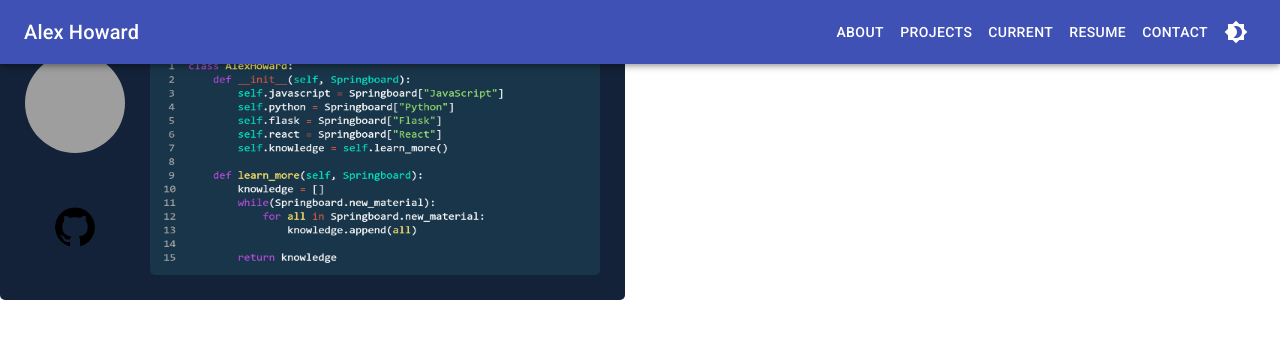
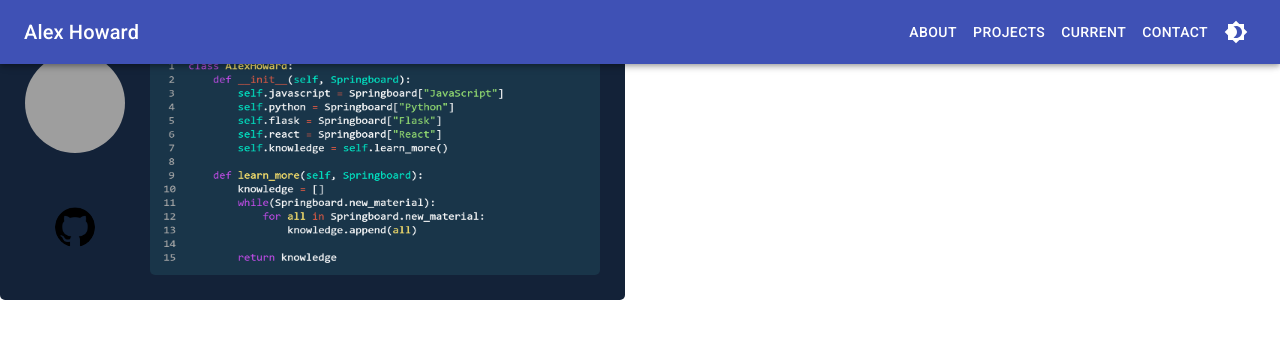
Before and after one commit to Alex-M-Howard/portfolio-react, a Next.js app: page /testing in a window 1280 px wide. Shown: the top 338 px of the page. Built offline with nearby package versions, Linux system fonts and the light colour scheme; grey boxes are pictures that could not be loaded.

Commit message:
Removed resume

```diff
--- a/src/components/NavBar.js
+++ b/src/components/NavBar.js
@@ -18,7 +18,7 @@ import Button from '@mui/material/Button';
 import {Link} from 'react-scroll';
 
 const drawerWidth = 240;
-const navItems = ['About', 'Projects', 'Current', 'Resume', 'Contact'];
+const navItems = ['About', 'Projects', 'Current', 'Contact'];
 
 export default function DrawerAppBar(props) {
   const { window, onThemeToggle, isDarkMode } = props;
--- a/src/pages/index.js
+++ b/src/pages/index.js
@@ -58,12 +58,12 @@ export default function Home() {
             <Current />
           </Element>
         </Grid>
-        <Grid item xs={12} sm={10} md={8} className={styles.section}>
+        {/* <Grid item xs={12} sm={10} md={8} className={styles.section}>
           <Element name="Resume">
             <ToolBar />
             <Resume />
           </Element>
-        </Grid>
+        </Grid> */}
         <Grid item xs={12} sm={10} md={8} className={styles.section}>
           <Element name="Contact">
             <ToolBar />
```
